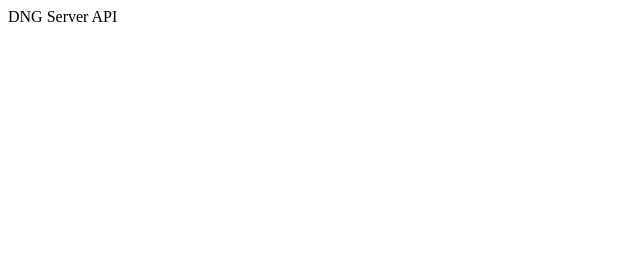
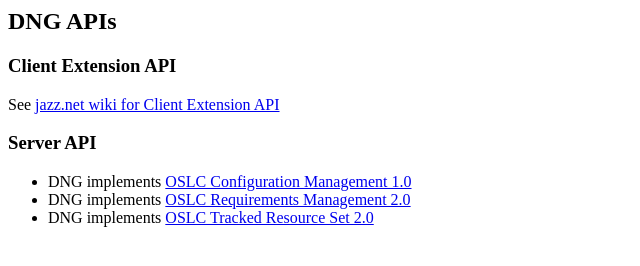
Before and after one commit to img/dngdocs, a plain HTML site: page index.html in a window 1280 px wide. Shown: the whole page, without its empty margins (0-640 px from the left). Drawn offline with Linux system fonts and the light colour scheme.

Commit message:
Update index.html

```diff
--- a/index.html
+++ b/index.html
@@ -1 +1,17 @@
-DNG Server API
+<h2>DNG APIs</h2>
+<h3>Client Extension API</h3>
+See <a href="https://jazz.net/wiki/bin/view/Main/RMExtensionsMain">jazz.net wiki for Client Extension API</a>
+
+<h3>Server API</h3>
+<ul>
+
+  <li>DNG implements  <a href="http://tools.oasis-open.org/version-control/browse/wsvn/oslc-ccm/trunk/specs/config-mgt.html">OSLC Configuration Management 1.0</a>
+  </li>
+
+  <li>DNG implements  <a href="http://open-services.net/bin/view/Main/RmSpecificationV2">OSLC Requirements Management 2.0</a>
+  </li>
+
+  <li>DNG implements  <a href="http://open-services.net/wiki/core/TrackedResourceSet-2.0/">OSLC Tracked Resource Set 2.0</a>
+  </li>
+
+  </ul>
```
